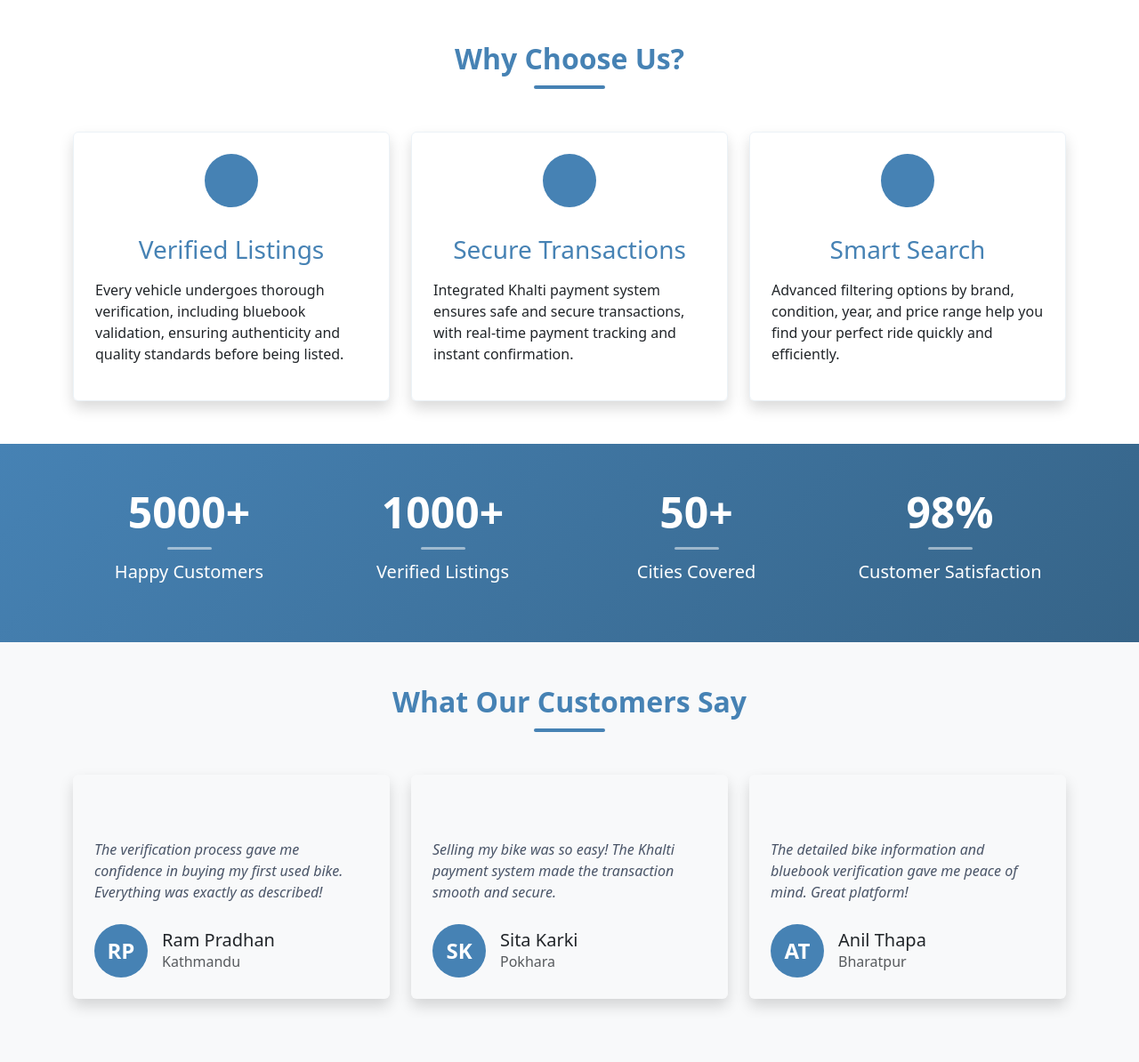
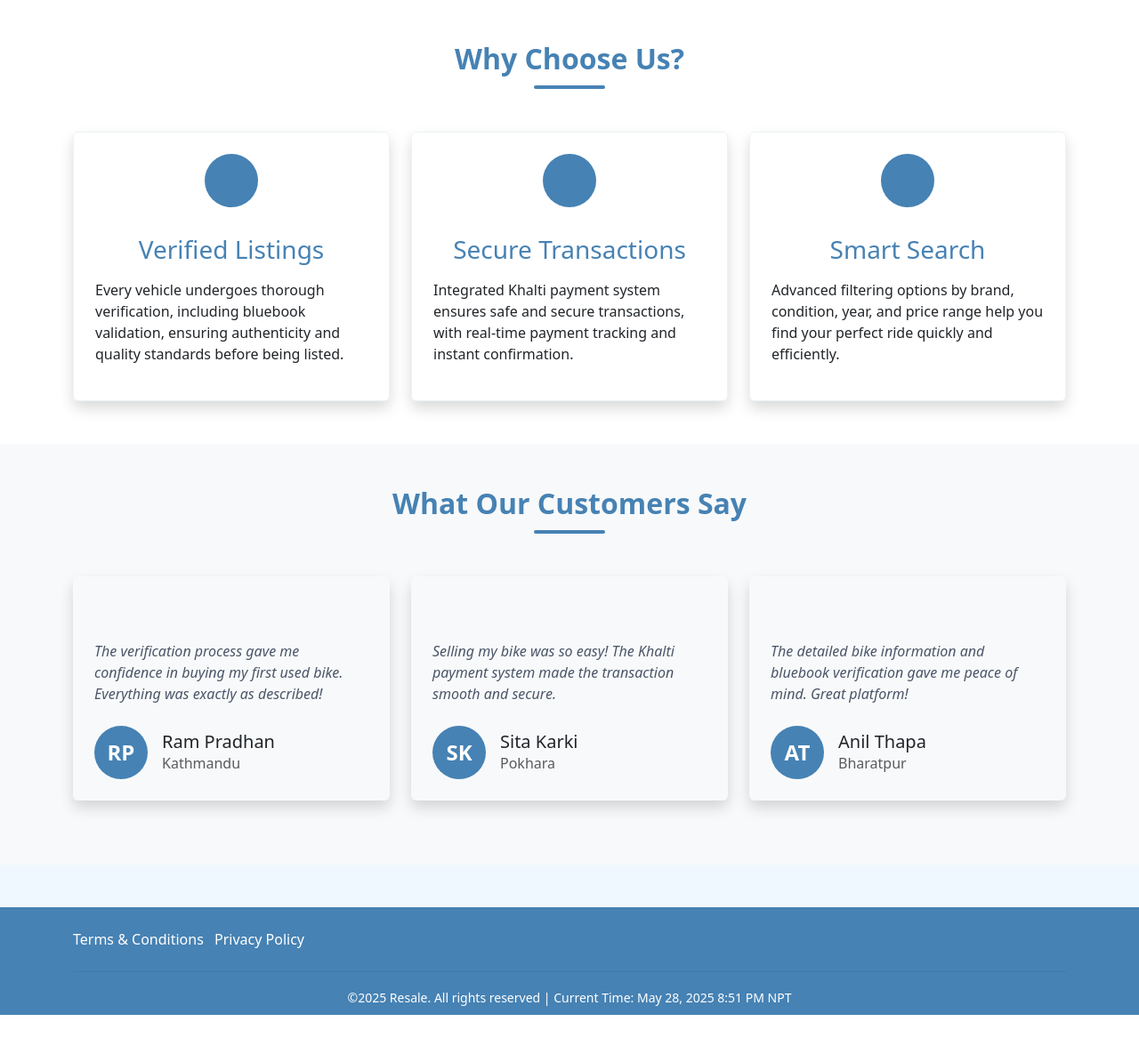
Before and after one commit to Sagarkandel07/resale-project, a Django app: page /about/ in a window 1280 px wide; the page is wider, and only the part inside the window is pictured. Shown: the part 1077-2271 px from the top of that part at 89% size. After the commit the page ends 2218 px from the top of that part, so only its background shows below. Run offline with Django 5.2, Linux system fonts and the light colour scheme; some libraries are stand-ins or nearby versions; some web fonts are replaced.

Commit message:
final last

```diff
--- a/proj/templates/proj/about.html
+++ b/proj/templates/proj/about.html
@@ -100,7 +100,7 @@
 </section>
 
 <!-- Stats Section with Improved Styling -->
-<section class="stats-section py-5 text-white">
+<!--<section class="stats-section py-5 text-white">
     <div class="container">
         <div class="row text-center">
             <div class="col-md-3 mb-4 mb-md-0">
@@ -133,7 +133,7 @@
             </div>
         </div>
     </div>
-</section>
+</section>-->
 
 <!-- Testimonials Section -->
 <section class="testimonials-section py-5">
```
Also changed, not shown: db.sqlite3, 1 other file.
